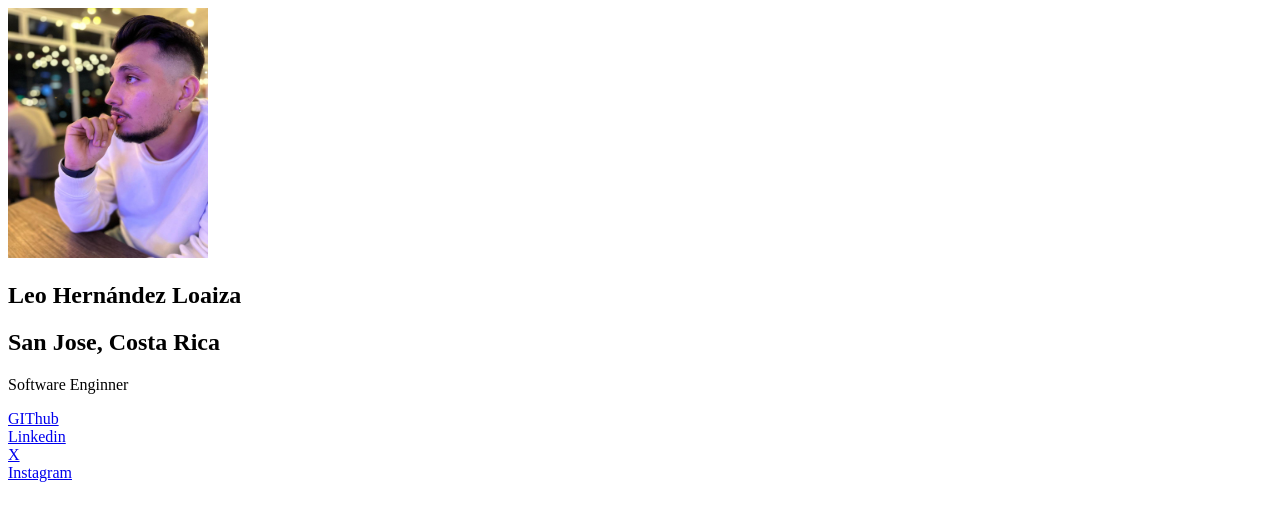
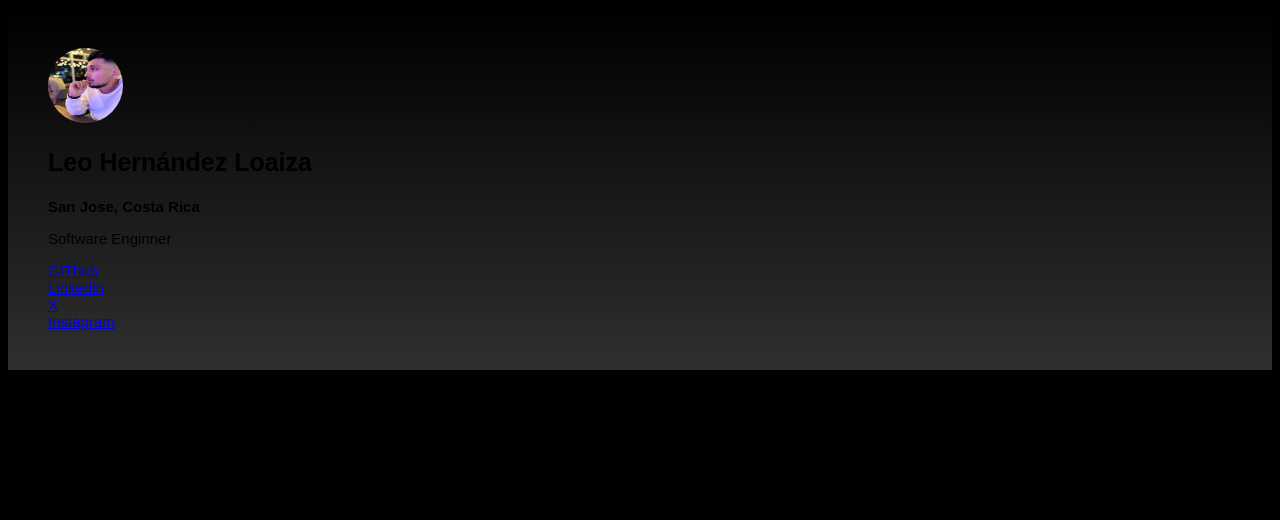
Before and after one commit to 0LHL0/Social-Profile-, a plain HTML site: page index.html in a window 1280 px wide. Drawn offline with Linux system fonts and the light colour scheme.

Commit message:
Modificaciones

```diff
--- a/index.html
+++ b/index.html
@@ -5,33 +5,28 @@
     <meta charset="UTF-8">
     <meta name="viewport" content="width=device-width, initial-scale=1.0">
     <title>Perfil Leo Hernández</title>
+    <link rel="stylesheet" href="styles.css">
 </head>
 
 <body>
-    <section>
-        <div>
+    <section class="contenedor">
+        <div class="foto">
             <img src="imagenes/fotodeperfil.jpg" alt="foto de pefil" width="200px" height="250px">
         </div>
-        <div>
+        <div class="nombre">
             <h1>Leo Hernández Loaiza</h1>
         </div>
-        <div>
+        <div class="residencia">
             <h2>San Jose, Costa Rica</h2>
         </div>
-        <p>Software Enginner</p>
-        <div>
+        <p class="descripcion">Software Enginner</p>
+        <div class="links">
             <a href="https://github.com/0LHL0">GIThub</a> <br>
             <a href="https://www.linkedin.com/in/ brleohern%C3%A1ndezloaiza/">Linkedin</a> <br>
             <a href="https://x.com/leo_hl09">X</a> <br>
             <a href="https://www.instagram.com/leohl09/">Instagram</a>
         </div>
 
-
-
-
-
-
-
     </section>
 </body>
 
--- a/styles.css
+++ b/styles.css
@@ -0,0 +1,35 @@
+body {
+    background-color: black
+}
+
+.contenedor {
+    background-image: linear-gradient(black, rgb(48, 47, 47));
+    max-width: 1440px;
+    min-width: 375px;
+    margin: auto;
+    padding: 40px;
+}
+
+img {
+    width: 75px;
+    height: 75px;
+    border-radius: 100%;
+}
+
+h1{
+    font-size: 25px;
+    font-family: Arial, Helvetica, sans-serif;
+}
+h2 {
+    font-size: 15px;
+    font-family: Arial, Helvetica, sans-serif;
+}
+p {
+    font-size: 15px;
+    font-family: Arial, Helvetica, sans-serif;
+}
+
+.links {
+    font-size: 15px;
+    font-family: Arial, Helvetica, sans-serif;
+}
```
